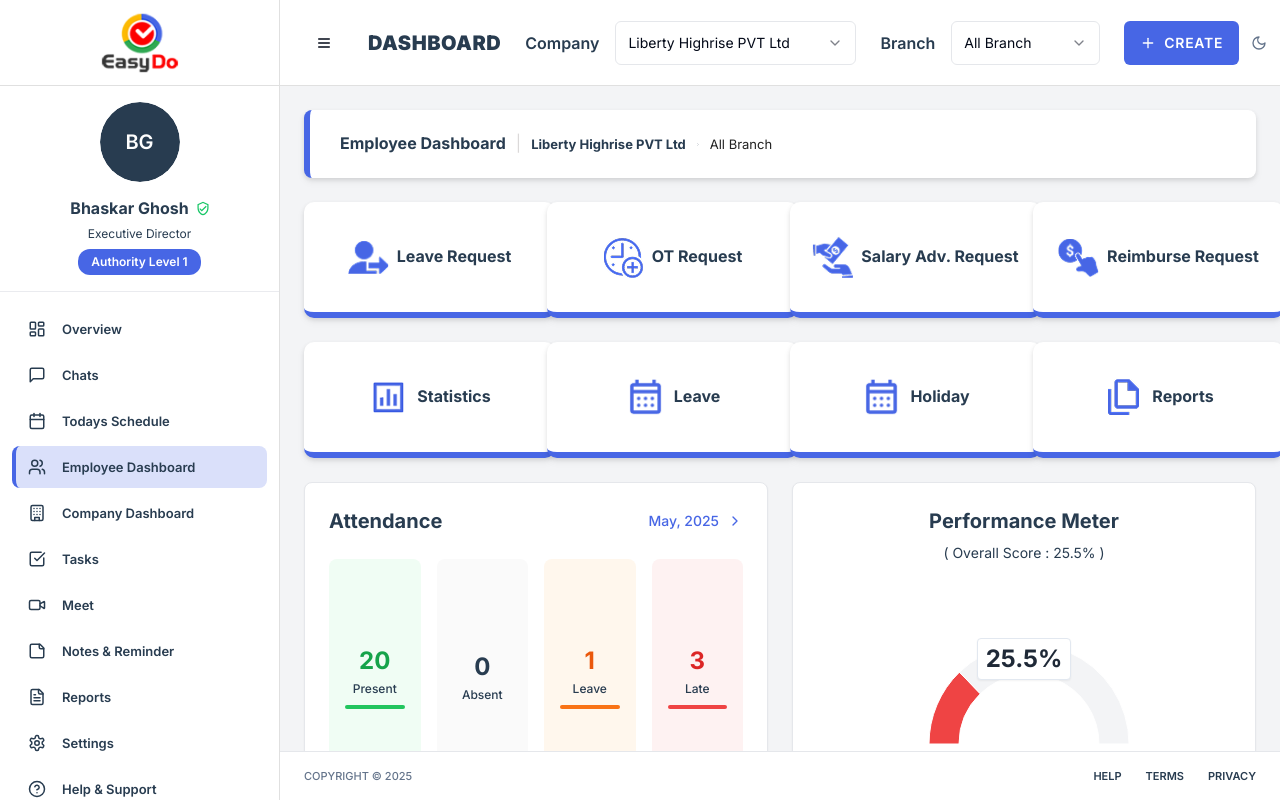
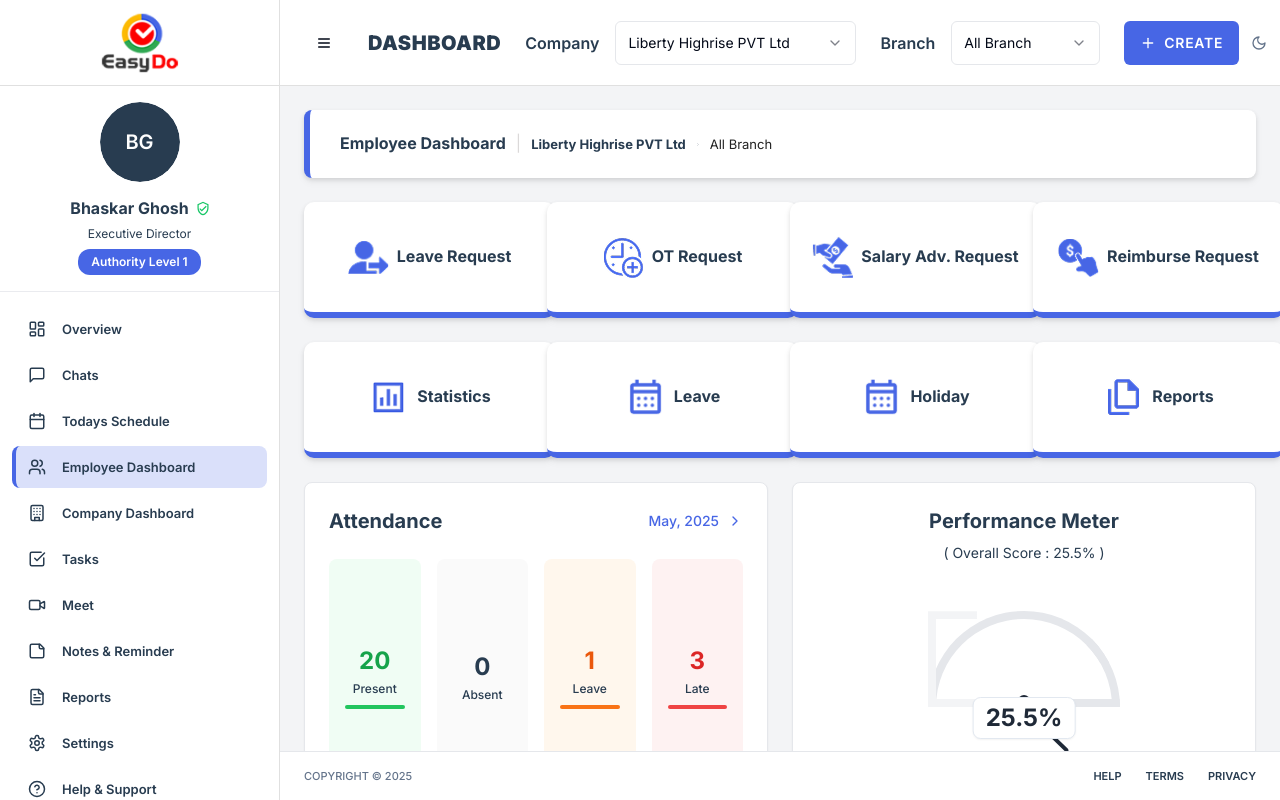
Before and after one commit to soumya85/webpanelEasyDo, a React (Vite) app: page /employee-dashboard in a window 1280 px wide. Shown: the top 800 px of the page. Built offline with nearby package versions, Linux system fonts and the light colour scheme; the HTML template or start-up script is replaced by a standard one.

Commit message:
Create custom CSS-based Performance Meter to ensure score visibility
cgen-c1618bfd14cb41e38600677dde775a5a

```diff
--- a/src/components/PerformanceMeter.tsx
+++ b/src/components/PerformanceMeter.tsx
@@ -4,26 +4,11 @@ import {
   ChartTooltip,
   ChartTooltipContent,
 } from "@/components/ui/chart";
-import {
-  PieChart,
-  Pie,
-  Cell,
-  BarChart,
-  Bar,
-  XAxis,
-  YAxis,
-  Tooltip,
-} from "recharts";
+import { BarChart, Bar, XAxis, YAxis, Cell } from "recharts";
 import { cn } from "@/lib/utils";
 
 export default function PerformanceMeter() {
   const overallScore = 25.5;
-
-  // Gauge data for the circular meter
-  const gaugeData = [
-    { name: "Score", value: overallScore, fill: "#ef4444" }, // Red for poor score
-    { name: "Remaining", value: 100 - overallScore, fill: "#f3f4f6" }, // Light gray for remaining
-  ];
 
   // Performance categories data
   const performanceData = [
@@ -51,6 +36,9 @@ export default function PerformanceMeter() {
     return "#22c55e"; // Green for high performance
   };
 
+  // Calculate rotation for the gauge (180 degrees = 0%, 0 degrees = 100%)
+  const rotation = 180 - overallScore * 1.8; // 1.8 degrees per percent
+
   return (
     <div className="w-full h-full">
       {/* Card with background starting from title */}
@@ -66,42 +54,50 @@ export default function PerformanceMeter() {
             </p>
           </div>
 
-          {/* Circular Performance Gauge - Completely redesigned */}
+          {/* Custom CSS-based Circular Performance Gauge */}
           <div className="mb-6">
             <div className="relative w-full max-w-sm mx-auto">
-              {/* Main gauge container with adequate height */}
-              <div className="relative h-40 flex items-end justify-center overflow-visible">
-                {/* Chart positioned to show only top half */}
-                <div className="relative" style={{ marginBottom: "-60px" }}>
-                  <PieChart width={280} height={200}>
-                    <Pie
-                      data={gaugeData}
-                      cx={140}
-                      cy={140}
-                      innerRadius={70}
-                      outerRadius={100}
-                      startAngle={180}
-                      endAngle={0}
-                      dataKey="value"
-                      labelLine={false}
-                    >
-                      {gaugeData.map((entry, index) => (
-                        <Cell key={`cell-${index}`} fill={entry.fill} />
-                      ))}
-                    </Pie>
-                  </PieChart>
+              {/* Gauge Container */}
+              <div className="relative w-64 h-32 mx-auto">
+                {/* Background Semi-circle */}
+                <div className="absolute inset-0 flex items-end justify-center">
+                  <div className="relative w-48 h-24 overflow-hidden">
+                    <div className="absolute bottom-0 left-0 w-full h-full border-8 border-gray-200 rounded-t-full"></div>
+                    {/* Active Progress Arc */}
+                    <div
+                      className="absolute bottom-0 left-0 w-full h-full border-8 border-red-500 rounded-t-full"
+                      style={{
+                        clipPath: `polygon(0 100%, ${overallScore}% 100%, ${overallScore}% 0, 0 0)`,
+                        background:
+                          "conic-gradient(from 180deg, #ef4444 0deg, #ef4444 ${overallScore * 3.6}deg, transparent ${overallScore * 3.6}deg)",
+                        borderImage: `conic-gradient(from 180deg, #ef4444 0deg, #ef4444 ${overallScore * 1.8}deg, #f3f4f6 ${overallScore * 1.8}deg) 1`,
+                      }}
+                    ></div>
+                  </div>
                 </div>
 
-                {/* Score text positioned independently and safely */}
-                <div className="absolute inset-0 flex items-center justify-center">
-                  <div className="bg-white px-2 py-1 rounded text-2xl font-bold text-gray-800 shadow-sm border">
+                {/* Needle/Pointer */}
+                <div className="absolute bottom-0 left-1/2 transform -translate-x-1/2">
+                  <div
+                    className="w-1 h-16 bg-gray-800 rounded-full origin-bottom transform"
+                    style={{
+                      transform: `translateX(-50%) rotate(${rotation}deg)`,
+                    }}
+                  ></div>
+                  {/* Center dot */}
+                  <div className="absolute bottom-0 left-1/2 transform -translate-x-1/2 w-3 h-3 bg-gray-800 rounded-full"></div>
+                </div>
+
+                {/* Score Display - Positioned safely below the gauge */}
+                <div className="absolute bottom-0 left-1/2 transform -translate-x-1/2 translate-y-8">
+                  <div className="text-2xl font-bold text-gray-800 text-center bg-white px-3 py-1 rounded-lg shadow-sm border">
                     {overallScore}%
                   </div>
                 </div>
               </div>
 
-              {/* Poor/Good Labels positioned below */}
-              <div className="flex justify-between items-center mt-4 px-8">
+              {/* Poor/Good Labels */}
+              <div className="flex justify-between items-center mt-12 px-8">
                 <span className="text-sm font-medium text-red-500">Poor</span>
                 <span className="text-sm font-medium text-green-500">Good</span>
               </div>
```
